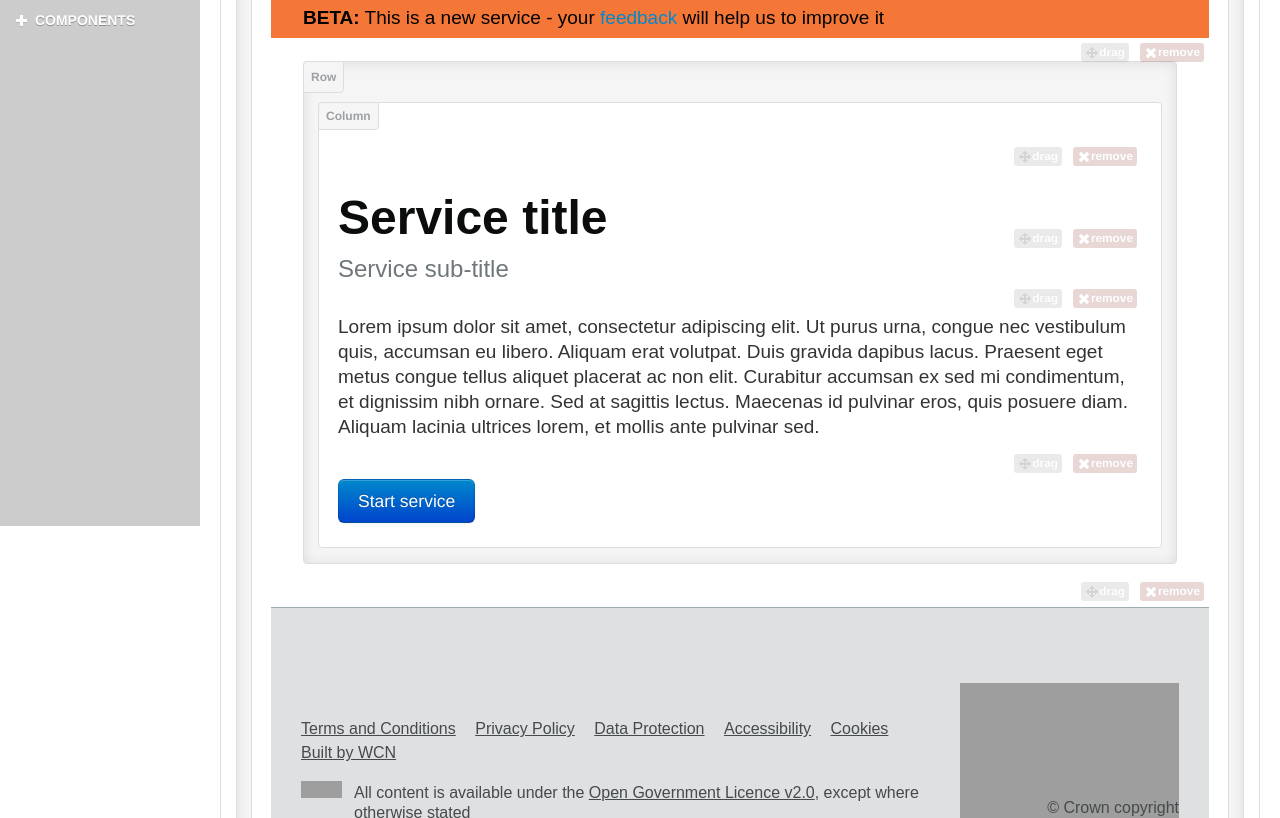
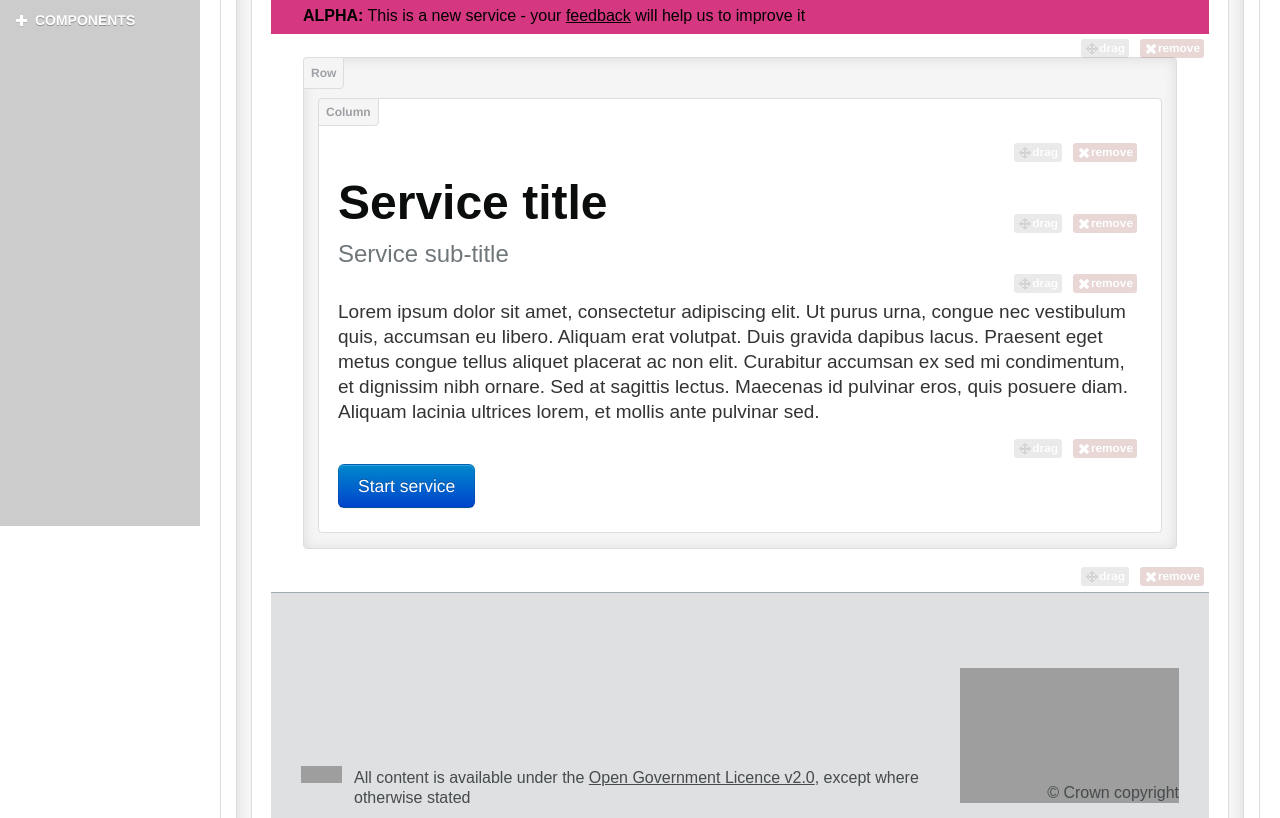
Before and after one commit to vivrichards600/gov-wireframing, a plain HTML site: page index.html in a window 1280 px wide. Shown: the part 274-1092 px from the top of the page. Drawn offline with Linux system fonts and the light colour scheme; grey boxes are pictures that could not be loaded; files whose address does not match are found by name.

Commit message:
read me updated, templated updated to show alpha bar when no wireframe created

```diff
--- a/index.html
+++ b/index.html
@@ -160,6 +160,19 @@
 									</div>
                             </div>
 
+							<div class="box box-element ui-draggable">
+									<a href="#close" class="remove label label-important"><i class="icon-remove icon-white"></i>remove</a>
+									<span class="drag label"><i class="icon-move"></i>drag</span>
+
+									<div class="preview">Alpha bar</div>
+									<div class="view remove-view">
+										<div id="alpha-notice">
+											<p>
+												<strong>ALPHA:</strong> This is a new service - your <a href="mailto:service.feedback@dvla.gsi.gov.uk?subject=ALPHA%20Service">
+													feedback</a> will help us to improve it</p>
+										</div>
+									</div>
+                            </div>
 
 							<div class="box box-element ui-draggable">
 									<a href="#close" class="remove label label-important"><i class="icon-remove icon-white"></i>remove</a>
@@ -167,13 +180,15 @@
 
 									<div class="preview">Beta bar</div>
 									<div class="view remove-view">
-										<div id="phase-notice">
+										<div id="beta-notice">
 											<p>
 												<strong>BETA:</strong> This is a new service - your <a href="mailto:service.feedback@dvla.gsi.gov.uk?subject=BETA%20Service">
 													feedback</a> will help us to improve it</p>
 										</div>
 									</div>
                             </div>
+
+
 
 							 <div class="lyrow ui-draggable"> <a href="#close" class="remove label label-important"><i class="icon-remove icon-white"></i>remove</a>  <span class="drag label"><i class="icon-move"></i>drag</span>
                                 <div class="preview">
@@ -199,16 +214,6 @@
 										<div class="footer-wrapper">
         <div class="footer-meta">
           <div class="footer-meta-inner">
-
-             <h2 class="visuallyhidden">Support Links</h2>.
-			 <ul>
-			    <li><a href="/csr/index.cgi?pageclass=StandardMessage&amp;display=tandc">Terms and Conditions</a></li>
-			    <li><a href="/csr/index.cgi?pageclass=StandardMessage&amp;display=privacy">Privacy Policy</a></li>
-			    <li><a href="/csr/index.cgi?pageclass=StandardMessage&amp;display=dp">Data Protection</a></li>
-			    <li><a href="/csr/index.cgi?pageclass=StandardMessage&amp;display=accessibility">Accessibility</a></li>
-			    <li><a href="/csr/index.cgi?pageclass=StandardMessage&amp;display=cookies">Cookies</a></li>
-<li><a href="http://www.wcn.co.uk">Built by WCN</a></li>
-			 </ul>
 
             <div class="open-government-licence">
               <h2><a href="http://www.nationalarchives.gov.uk/doc/open-government-licence/version/2"><img src="https://static.civilservicejobs.service.gov.uk/csr/assets/images/open-government-licence_2x.png" alt="OGL"></a></h2>
@@ -384,15 +389,42 @@ Licence v2.0</a>, except where otherwise stated</p>
 							/**
 							* BETA BAR
 							**/
-							#phase-notice {
+							#beta-notice {
 							background: #f47738;
 							}
 
-							#phase-notice p {
+							#beta-notice p {
+							font-size:16px;
 							margin: 0px auto;
 							padding: 8px 32px;
 							max-width: 940px;
 							color: black;
+							}
+
+							#beta-notice a:link {
+								color: #000;
+								text-decoration: underline;
+							}
+
+
+							/**
+							* ALPHA BAR
+							**/
+							#alpha-notice {
+							background: #D53880;
+							}
+
+							#alpha-notice p {
+							font-size:16px;
+							margin: 0px auto;
+							padding: 8px 32px;
+							max-width: 940px;
+							color: black;
+							}
+
+							#alpha-notice a:link {
+								color: #000;
+								text-decoration: underline;
 							}
 
 							/**
@@ -651,7 +683,6 @@ font-weight: 400;
 text-transform: none;
 font-weight: 700;
 color: #0b0c0c;
-padding-top: 0.7rem;
 padding-bottom: 1.3rem;
 margin-bottom: -40px;
 }
@@ -725,11 +756,11 @@ margin-top:-30px;
 									<a href="#close" class="remove label label-important"><i class="icon-remove icon-white"></i>remove</a>
 									<span class="drag label"><i class="icon-move"></i>drag</span>
 
-									<div class="preview">Beta bar</div>
+									<div class="preview">Alpha bar</div>
 									<div class="view remove-view">
-										<div id="phase-notice">
+										<div id="alpha-notice">
 											<p>
-												<strong>BETA:</strong> This is a new service - your <a href="mailto:service.feedback@dvla.gsi.gov.uk?subject=BETA%20Service">
+												<strong>ALPHA:</strong> This is a new service - your <a href="mailto:service.feedback@dvla.gsi.gov.uk?subject=BETA%20Service">
 													feedback</a> will help us to improve it</p>
 										</div>
 									</div>
@@ -817,15 +848,6 @@ margin-top:-30px;
         <div class="footer-meta">
           <div class="footer-meta-inner">
 
-             <h2 class="visuallyhidden">Support Links</h2>.
-			 <ul>
-			    <li><a href="/csr/index.cgi?pageclass=StandardMessage&amp;display=tandc">Terms and Conditions</a></li>
-			    <li><a href="/csr/index.cgi?pageclass=StandardMessage&amp;display=privacy">Privacy Policy</a></li>
-			    <li><a href="/csr/index.cgi?pageclass=StandardMessage&amp;display=dp">Data Protection</a></li>
-			    <li><a href="/csr/index.cgi?pageclass=StandardMessage&amp;display=accessibility">Accessibility</a></li>
-			    <li><a href="/csr/index.cgi?pageclass=StandardMessage&amp;display=cookies">Cookies</a></li>
-<li><a href="http://www.wcn.co.uk">Built by WCN</a></li>
-			 </ul>
 
             <div class="open-government-licence">
               <h2><a href="http://www.nationalarchives.gov.uk/doc/open-government-licence/version/2"><img src="https://static.civilservicejobs.service.gov.uk/csr/assets/images/open-government-licence_2x.png" alt="OGL"></a></h2>
```
Also changed, not shown: 1 other file.
